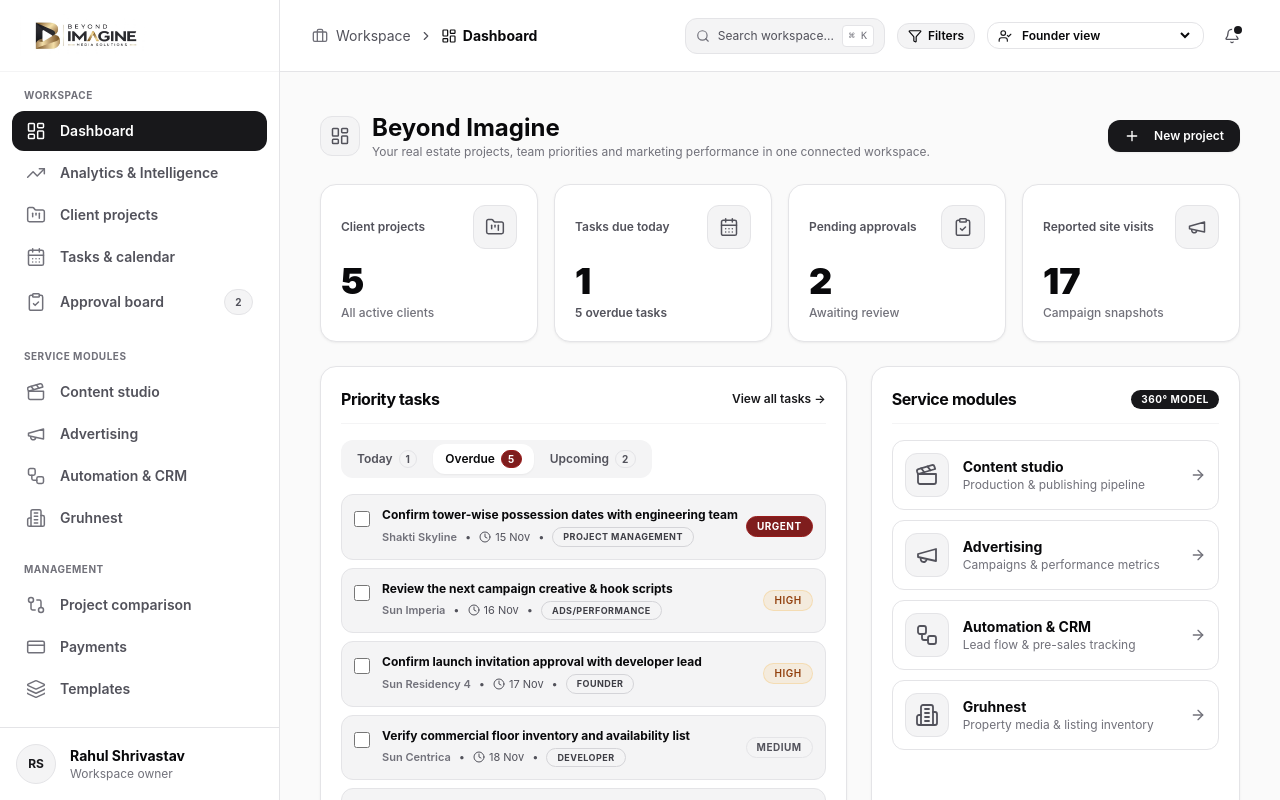
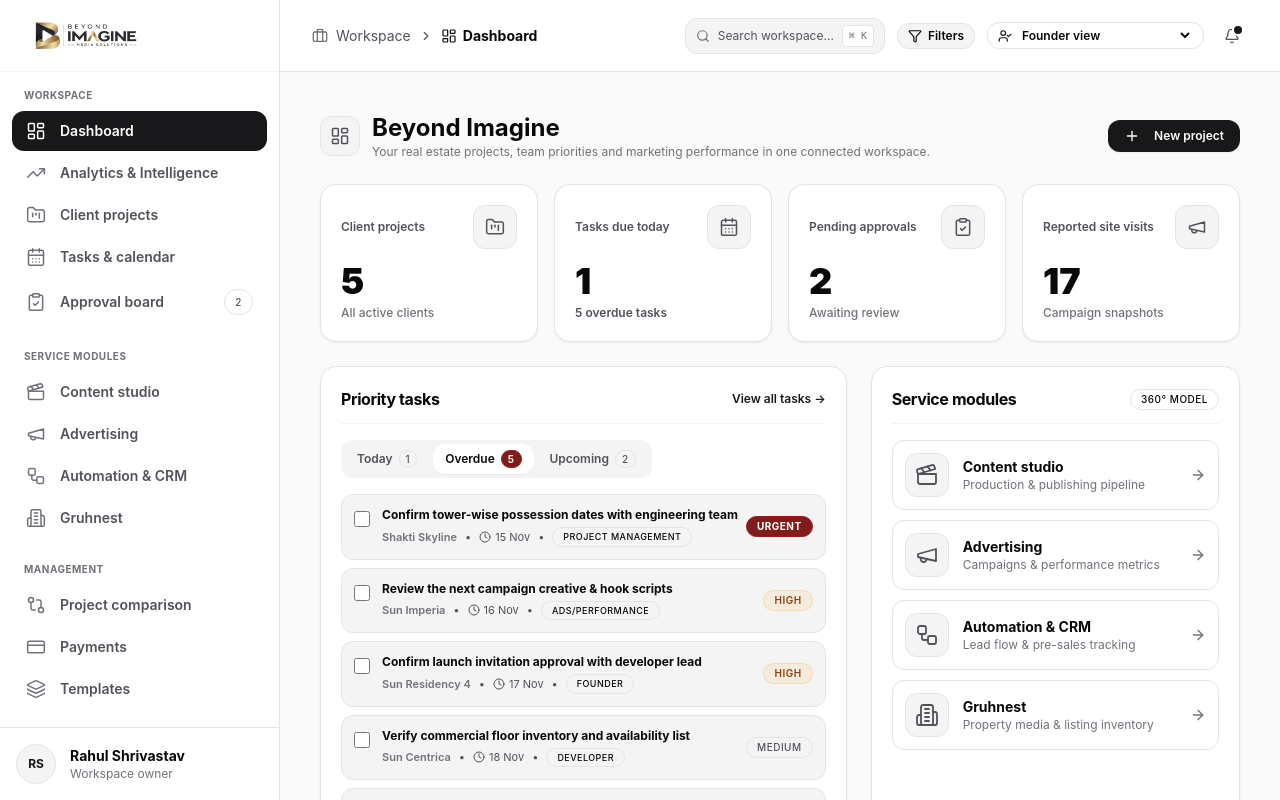
Before and after one commit to shubhamm-18/bim, a Next.js app: page / in a window 1280 px wide. Shown: the top 800 px of the page. Built offline with nearby package versions, Linux system fonts and the light colour scheme.

Commit message:
style: remove solid dark background from text badges and pills across views

```diff
--- a/src/components/features/analytics/SpendVelocityChart.tsx
+++ b/src/components/features/analytics/SpendVelocityChart.tsx
@@ -20,7 +20,7 @@ export function SpendVelocityChart() {
               Multi-series growth curves across active developer mandates
             </p>
           </div>
-          <Badge variant="brand" className="font-mono font-bold">
+          <Badge variant="outline" className="font-mono font-bold">
             r = 0.89 Correlation
           </Badge>
         </div>
--- a/src/components/features/overview/ServiceModulesSection.tsx
+++ b/src/components/features/overview/ServiceModulesSection.tsx
@@ -24,7 +24,7 @@ export function ServiceModulesSection() {
       <div>
         <CardHeader>
           <CardTitle>Service modules</CardTitle>
-          <Badge variant="brand">360° Model</Badge>
+          <Badge variant="outline">360° Model</Badge>
         </CardHeader>
 
         <div className="space-y-2.5 mt-2">
--- a/src/components/features/projects/ClientAccountCard.tsx
+++ b/src/components/features/projects/ClientAccountCard.tsx
@@ -31,9 +31,9 @@ export function ClientAccountCard({ client, projectsCount }: ClientAccountCardPr
               <span className="text-[10px] text-text-subtle">{client.owner}</span>
             </div>
           </div>
-          <Badge variant="brand">
+          <span className="text-xs font-semibold text-text-muted">
             {projectsCount} {projectsCount === 1 ? 'proj' : 'projs'}
-          </Badge>
+          </span>
         </div>
         <p className="text-xs text-text-muted mt-3">{client.scope}</p>
       </div>
--- a/src/components/layout/Topbar.tsx
+++ b/src/components/layout/Topbar.tsx
@@ -95,7 +95,7 @@ export function Topbar({ onOpenMobileNav }: TopbarProps) {
             <span>{activeLabel}</span>
           </span>
           {selectedClientFilter && (
-            <Badge variant="brand" className="ml-1 sm:ml-2 shrink-0">
+            <Badge variant="outline" className="ml-1 sm:ml-2 shrink-0">
               Filtered: {selectedClientFilter}
             </Badge>
           )}
--- a/src/components/ui/Badge.tsx
+++ b/src/components/ui/Badge.tsx
@@ -43,7 +43,7 @@ export function Badge({
   }
 
   const variantStyles: Record<string, string> = {
-    brand: 'bg-zinc-900 text-white shadow-xs',
+    brand: 'bg-transparent text-text-main border border-border font-semibold',
     urgent: 'bg-red-900 text-white border border-red-800 shadow-xs font-bold',
     danger: 'bg-red-900 text-white border border-red-800 shadow-xs font-bold',
     pending: 'bg-amber-500/10 text-amber-800 border border-amber-500/20 font-semibold',
@@ -51,9 +51,9 @@ export function Badge({
     completing: 'bg-emerald-500/10 text-emerald-800 border border-emerald-500/20 font-semibold',
     completed: 'bg-emerald-500/10 text-emerald-800 border border-emerald-500/20 font-semibold',
     success: 'bg-emerald-500/10 text-emerald-800 border border-emerald-500/20 font-semibold',
-    info: 'bg-zinc-100 text-zinc-800 border border-zinc-200',
-    neutral: 'bg-zinc-100 text-zinc-600 border border-zinc-200',
-    outline: 'bg-transparent text-zinc-700 border border-zinc-300',
+    info: 'bg-transparent text-text-muted border border-border font-medium',
+    neutral: 'bg-transparent text-text-muted border border-border font-medium',
+    outline: 'bg-transparent text-text-main border border-border font-medium',
   };
 
   return (
--- a/src/components/views/ApprovalsView.tsx
+++ b/src/components/views/ApprovalsView.tsx
@@ -66,7 +66,7 @@ export function ApprovalsView() {
               >
                 <div>
                   <div className="flex items-center justify-between">
-                    <Badge variant="brand">
+                    <Badge variant="outline">
                       {getKindIcon(item.kind)}
                       <span>{item.kind}</span>
                     </Badge>
@@ -90,7 +90,7 @@ export function ApprovalsView() {
 
                   <div className="flex items-center gap-2">
                     <Button
-                      variant="danger"
+                      variant="outline"
                       size="sm"
                       onClick={() => updateApprovalStatus(item.id, 'Changes Requested')}
                     >
@@ -98,7 +98,7 @@ export function ApprovalsView() {
                       <span>Request Changes</span>
                     </Button>
                     <Button
-                      variant="success"
+                      variant="secondary"
                       size="sm"
                       onClick={() => updateApprovalStatus(item.id, 'Approved')}
                     >
--- a/src/components/views/CalendarView.tsx
+++ b/src/components/views/CalendarView.tsx
@@ -126,7 +126,7 @@ export function CalendarView() {
                       {task.title}
                     </h4>
                     <div className="flex flex-wrap items-center gap-2 mt-1.5 text-xs text-text-muted">
-                      <Badge variant="brand">{task.projectName}</Badge>
+                      <span className="font-semibold text-text-muted">{task.projectName}</span>
                       <span>•</span>
                       <span
                         className={`flex items-center gap-1 font-medium ${
--- a/src/components/views/ContentStudioView.tsx
+++ b/src/components/views/ContentStudioView.tsx
@@ -148,9 +148,9 @@ export function ContentStudioView() {
               <div key={st} className="bg-surface-subtle p-3 rounded-card border border-border min-w-[200px] flex flex-col">
                 <div className="flex items-center justify-between pb-2 mb-2 border-b border-border">
                   <span className="text-xs font-bold text-text-main">{st}</span>
-                  <Badge variant="brand" className="px-1.5 py-0">
-                    {itemsInStage.length}
-                  </Badge>
+                  <span className="text-xs font-mono text-text-subtle font-medium">
+                    ({itemsInStage.length})
+                  </span>
                 </div>
 
                 <div className="space-y-2 flex-1">
--- a/src/components/views/TemplatesView.tsx
+++ b/src/components/views/TemplatesView.tsx
@@ -35,7 +35,7 @@ export function TemplatesView() {
           >
             <div>
               <div className="flex items-center justify-between">
-                <Badge variant="brand">{tmpl.category}</Badge>
+                <Badge variant="outline">{tmpl.category}</Badge>
               </div>
               <h3 className="text-lg font-bold text-text-main mt-3 flex items-center gap-2">
                 {tmpl.name.toLowerCase().includes('gruhnest') ? (
```
